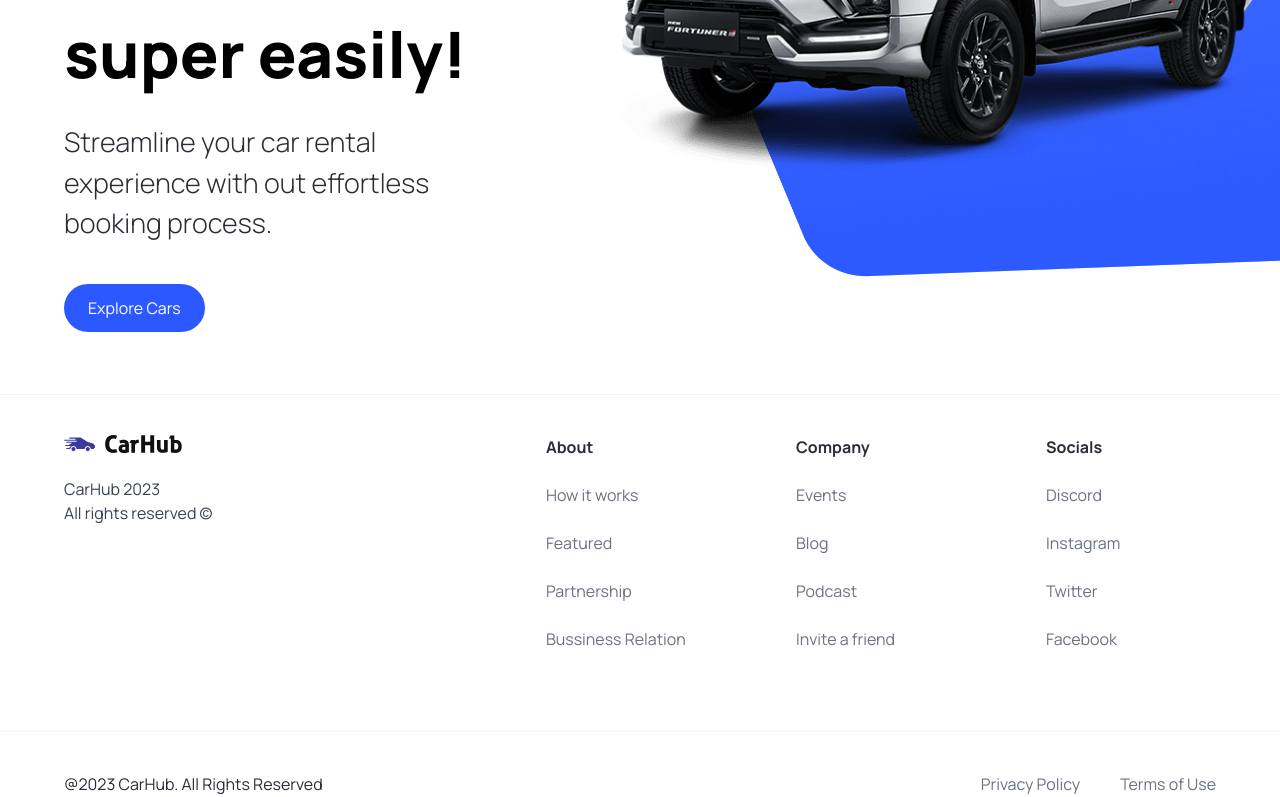
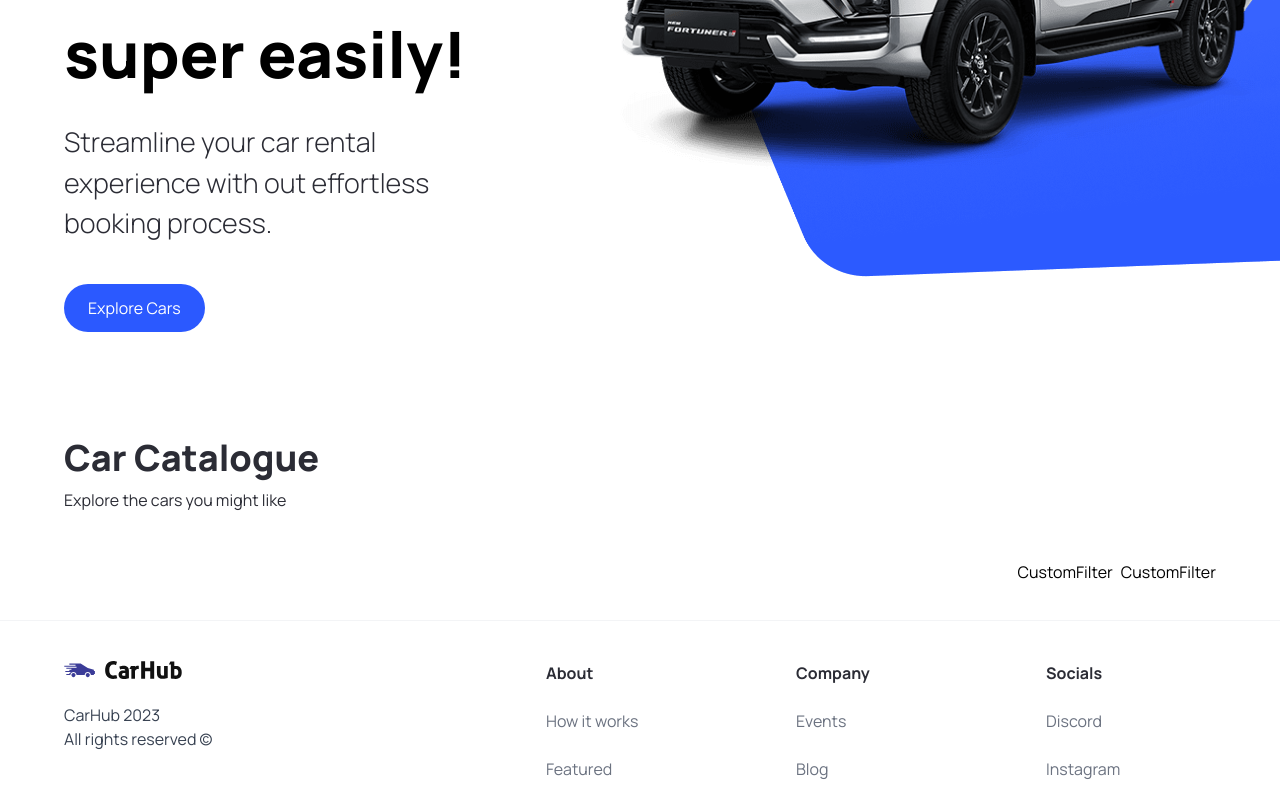
Before and after one commit to GreenEagleKing/car-showcase-nextjs, a Next.js app: page / in a window 1280 px wide. Shown: the part 426-1223 px from the top of the page. Built offline with nearby package versions, Linux system fonts and the light colour scheme.

Commit message:
Search feature intial setup

```diff
--- a/app/page.tsx
+++ b/app/page.tsx
@@ -1,10 +1,25 @@
-import { Hero } from "@/components"
+import { CustomFilter, Hero, SearchBar } from "@/components"
 import Image from "next/image"
 
 export default function Home() {
   return (
     <main className="overflow-hidden">
       <Hero />
+
+      <div className="mt-12 padding-x padding-y max-width" id="discover">
+        <div className="home__text-container">
+          <h1 className="text-4xl font-extrabold">Car Catalogue</h1>
+          <p>Explore the cars you might like</p>
+        </div>
+
+        <div className="home__filters">
+          <SearchBar />
+          <div className="home__filter-container">
+            <CustomFilter title="fuel" />
+            <CustomFilter title="year" />
+          </div>
+        </div>
+      </div>
     </main>
   )
 }
--- /dev/null
+++ b/components/CustomFilter.tsx
@@ -0,0 +1,7 @@
+import React from "react"
+
+const CustomFilter = () => {
+  return <div>CustomFilter</div>
+}
+
+export default CustomFilter
--- /dev/null
+++ b/components/SearchBar.tsx
@@ -0,0 +1,24 @@
+"use client"
+
+import { useState } from "react"
+
+import { SearchManufacturer } from "./"
+
+const SearchBar = () => {
+  const [manufacturer, setManufacturer] = useState("")
+
+  const handleSearch = () => {}
+
+  return (
+    <form className="searchbar" onSubmit={handleSearch}>
+      <div className="searchbar__item">
+        <SearchManufacturer
+          manufacturer={manufacturer}
+          setManufacturer={setManufacturer}
+        />
+      </div>
+    </form>
+  )
+}
+
+export default SearchBar
--- /dev/null
+++ b/components/SearchManufacturer.tsx
@@ -0,0 +1,21 @@
+"use client"
+
+import { Combobox, Transition } from "@headlessui/react"
+
+import { SearchManufacturerProps } from "@/types"
+import React from "react"
+
+const SearchManufacturer = ({
+  manufacturer,
+  setManufacturer,
+}: SearchManufacturerProps) => {
+  return (
+    <div className="search-manufacturer">
+      <Combobox>
+        <div className="relative w-full"></div>
+      </Combobox>
+    </div>
+  )
+}
+
+export default SearchManufacturer
--- a/components/index.ts
+++ b/components/index.ts
@@ -2,5 +2,16 @@
 import CustomButton from "./CustomButton"
 import NavBar from "./NavBar"
 import Footer from "./Footer"
+import CustomFilter from "./CustomFilter"
+import SearchBar from "./SearchBar"
+import SearchManufacturer from "./SearchManufacturer"
 
-export { Hero, CustomButton, NavBar, Footer }
+export {
+  Hero,
+  CustomButton,
+  NavBar,
+  Footer,
+  CustomFilter,
+  SearchBar,
+  SearchManufacturer,
+}
```
